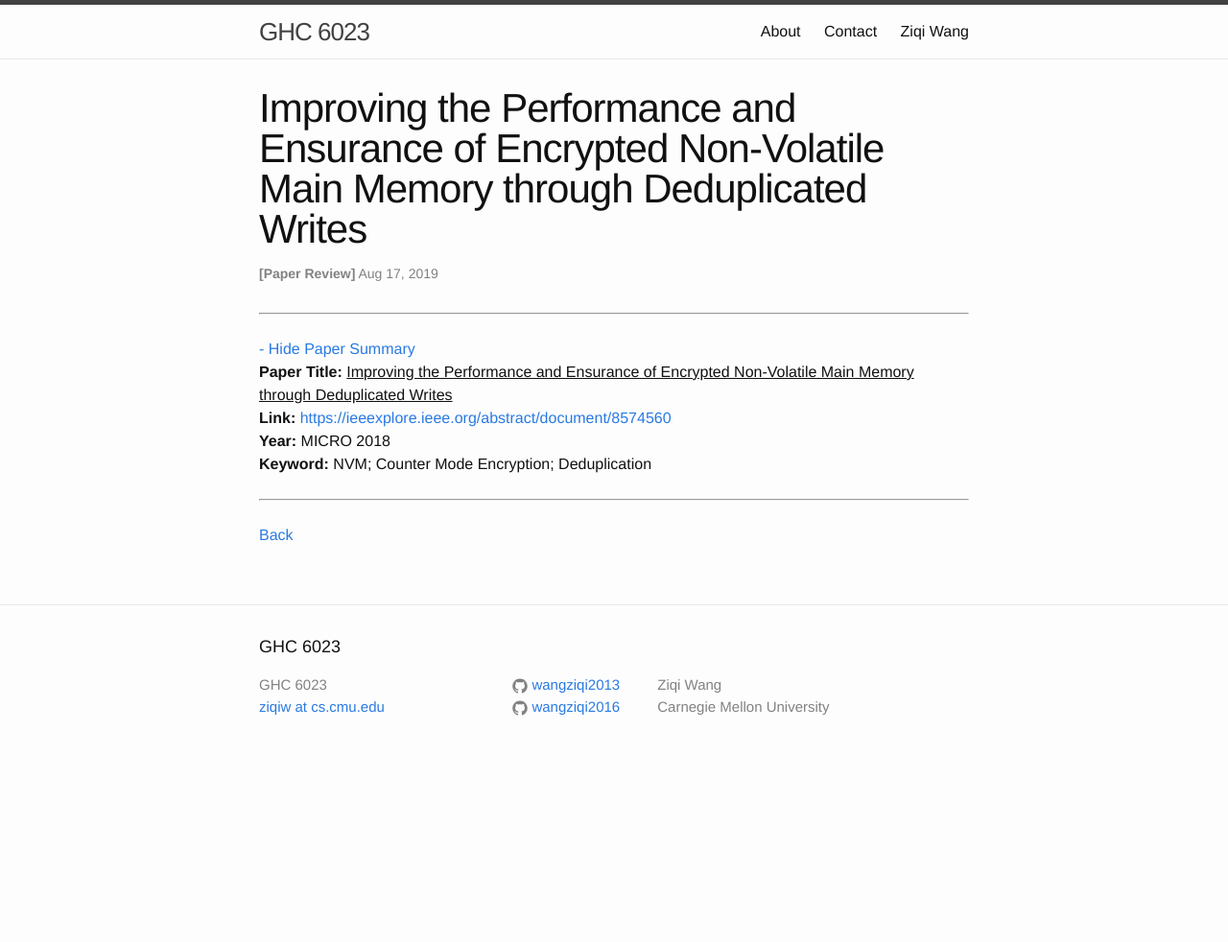
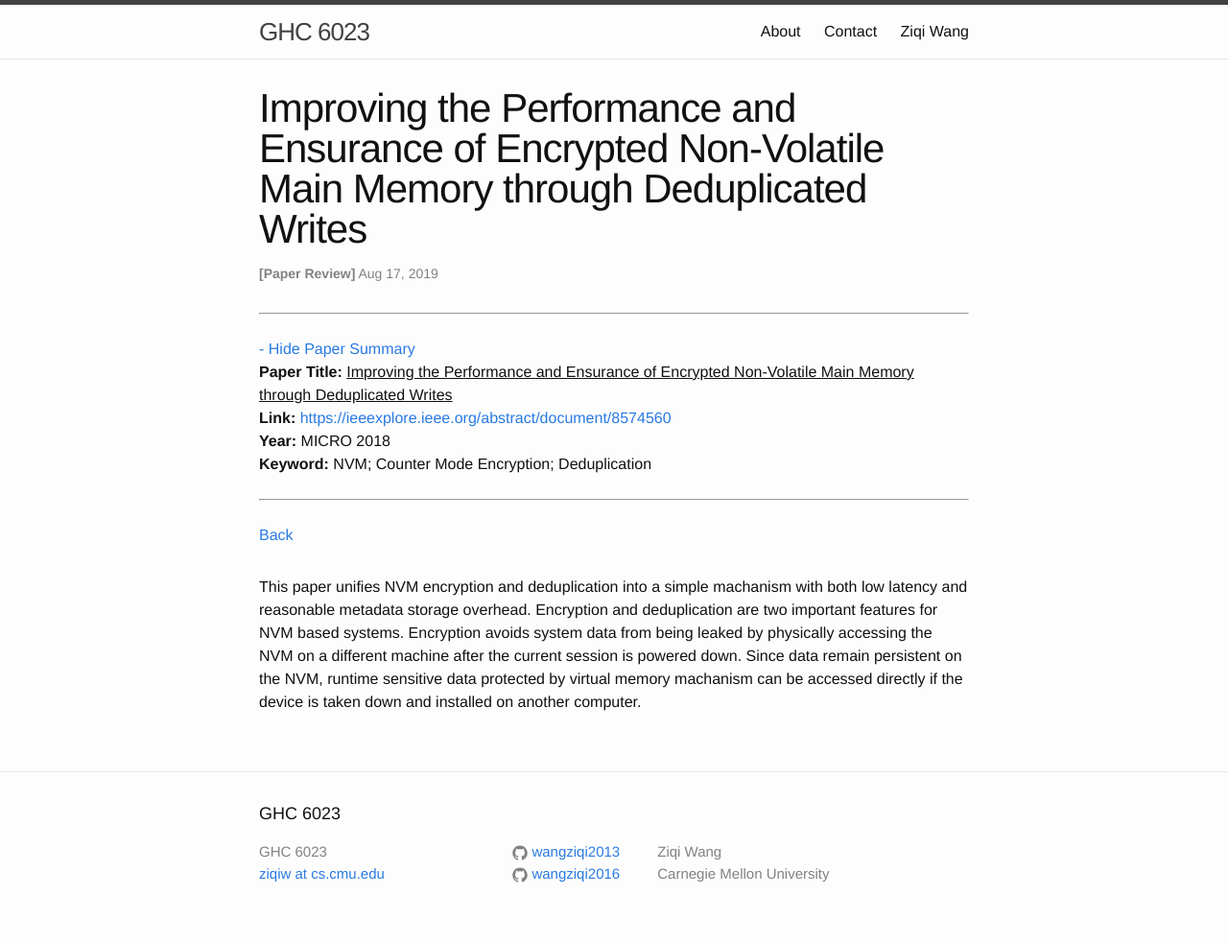
Before and after one commit to wangziqi2013/wangziqi2013.github.io, a Jekyll site: the page built from _posts/2019-08-16-improving-the-performance-and-endurance-of-encrypted.markdown, in a window 1280 px wide. Shown: the whole page at 96% size. Built offline with Jekyll 4.4.1, drawn with Linux system fonts in a browser that asks for light colours; before the commit the page ends 900 px from its top, so only the background shows below that.

Commit message:
Adding encryption

```diff
--- a/_posts/2019-08-16-improving-the-performance-and-endurance-of-encrypted.markdown
+++ b/_posts/2019-08-16-improving-the-performance-and-endurance-of-encrypted.markdown
@@ -12,3 +12,9 @@ htm_cd:
 htm_cr:
 version_mgmt:
 ---
+
+This paper unifies NVM encryption and deduplication into a simple machanism with both low latency and reasonable metadata storage
+overhead. Encryption and deduplication are two important features for NVM based systems. Encryption avoids system data from
+being leaked by physically accessing the NVM on a different machine after the current session is powered down. Since data
+remain persistent on the NVM, runtime sensitive data protected by virtual memory machanism can be accessed directly if
+the device is taken down and installed on another computer.
```
